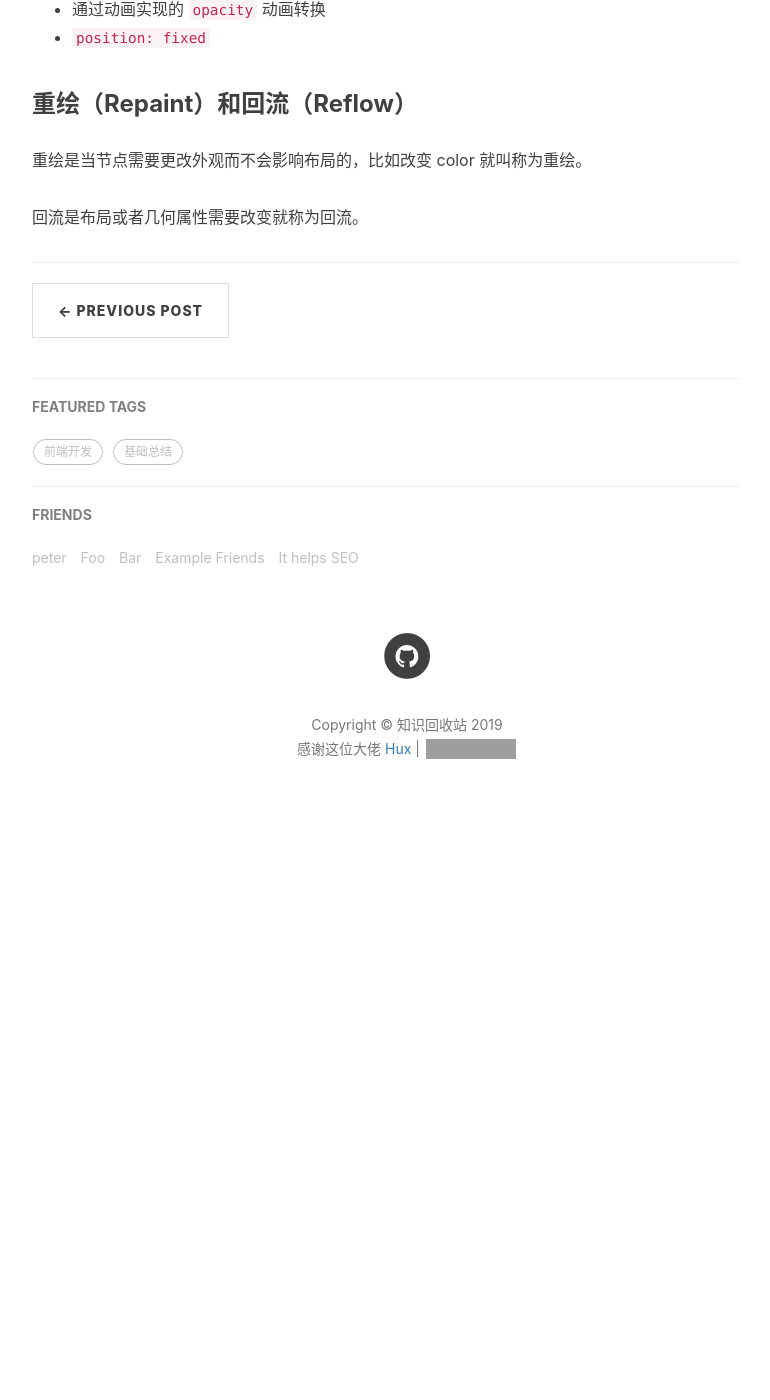
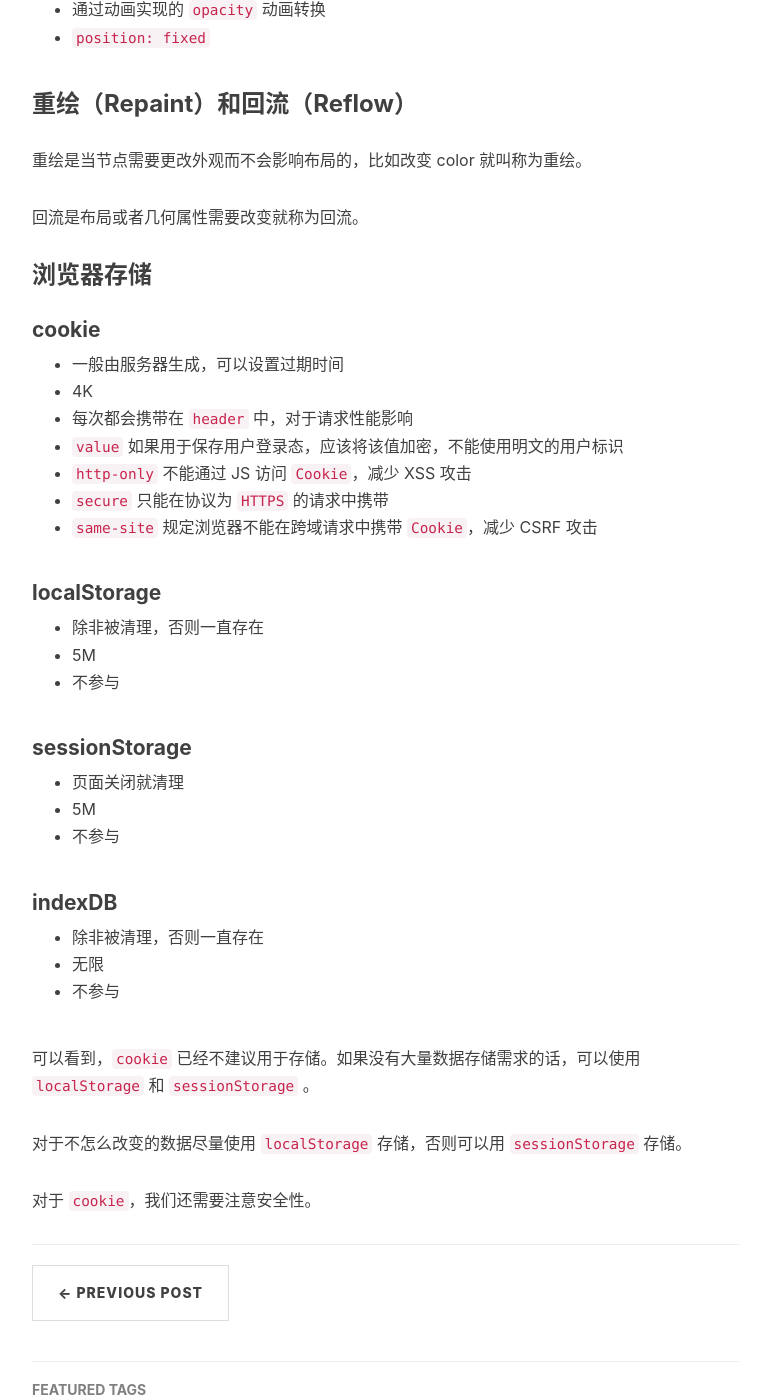
Before and after one commit to DimaLiLongJi/My-Blog, a Jekyll site: the page built from _posts/2019-02-14-基础总结-8.浏览器相关.markdown, in a window 1280 px wide and 1400 px high, scrolled down 4184 px. Shown: the whole window, without its empty margins (233-1003 px from the left). Built offline with Jekyll 4.4.1, drawn with Linux system fonts in a browser that asks for light colours; nearby versions of some CDN libraries; comment, search, counter and statistics services are not loaded; before the commit the page ends 5037 px from its top, so only the background shows below that; grey boxes are pictures that could not be loaded.

Commit message:
update /2019-02-14-基础总结-8.浏览器相关

```diff
--- a/_posts/2019-02-14-基础总结-8.浏览器相关.markdown
+++ b/_posts/2019-02-14-基础总结-8.浏览器相关.markdown
@@ -161,3 +161,39 @@ jsonp('http://xxx', 'callback', function(value) {
 重绘是当节点需要更改外观而不会影响布局的，比如改变 color 就叫称为重绘。
 
 回流是布局或者几何属性需要改变就称为回流。
+
+### 浏览器存储
+
+#### cookie
+
+- 一般由服务器生成，可以设置过期时间
+- 4K
+- 每次都会携带在 `header` 中，对于请求性能影响
+- `value`	如果用于保存用户登录态，应该将该值加密，不能使用明文的用户标识
+- `http-only`	不能通过 JS 访问 `Cookie`，减少 XSS 攻击
+- `secure`	只能在协议为 `HTTPS` 的请求中携带
+- `same-site`	规定浏览器不能在跨域请求中携带 `Cookie`，减少 CSRF 攻击
+
+#### localStorage
+
+- 除非被清理，否则一直存在
+- 5M
+- 不参与
+
+#### sessionStorage
+
+- 页面关闭就清理
+- 5M
+- 不参与
+
+#### indexDB
+
+- 除非被清理，否则一直存在
+- 无限
+- 不参与
+
+可以看到，`cookie` 已经不建议用于存储。如果没有大量数据存储需求的话，可以使用 `localStorage` 和 `sessionStorage` 。
+
+对于不怎么改变的数据尽量使用 `localStorage` 存储，否则可以用 `sessionStorage` 存储。
+
+对于 `cookie`，我们还需要注意安全性。
```
Also changed, not shown: _posts/2019-02-14-基础总结-7.前端安全.markdown (+13 -5 lines).
